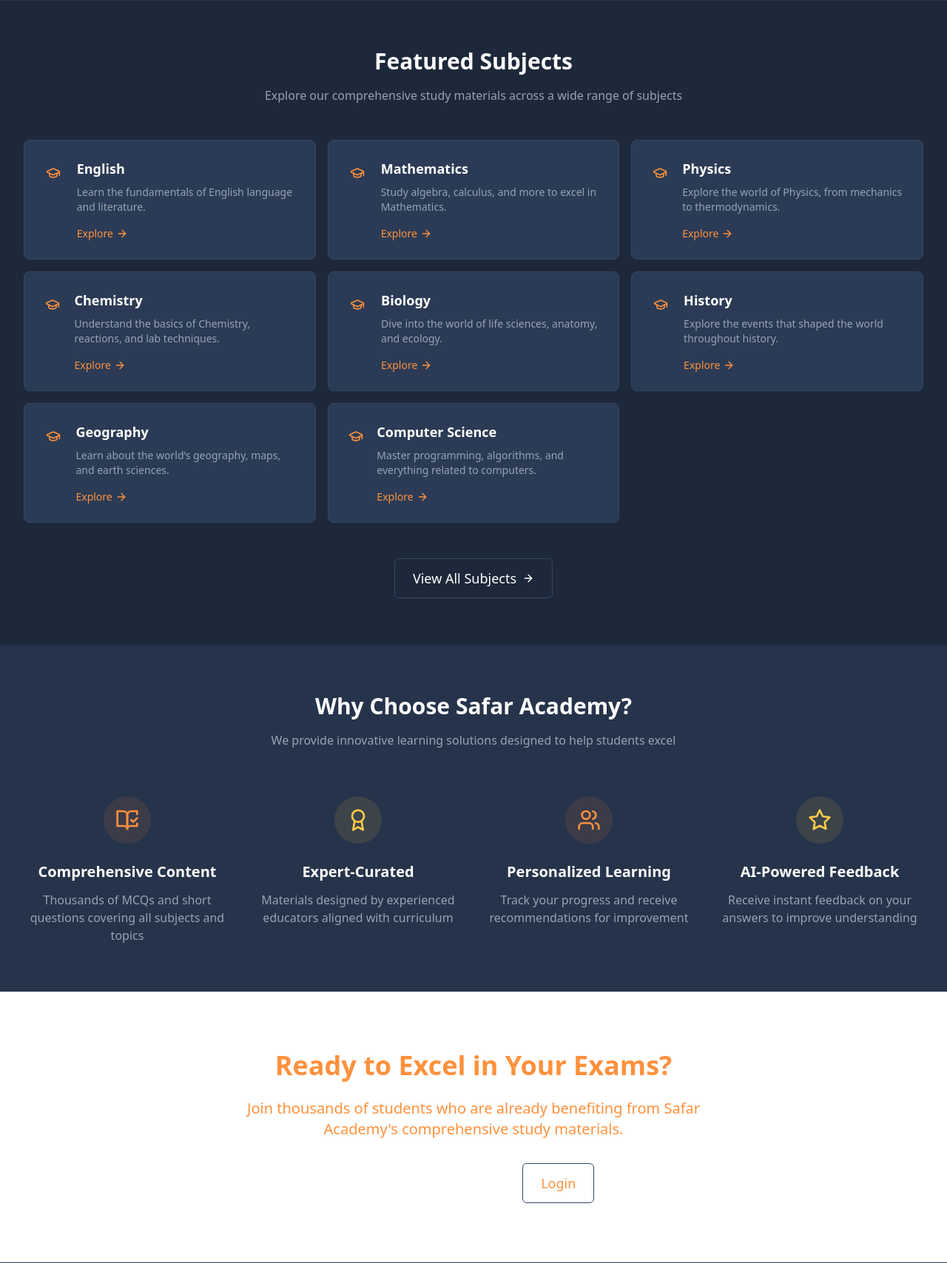
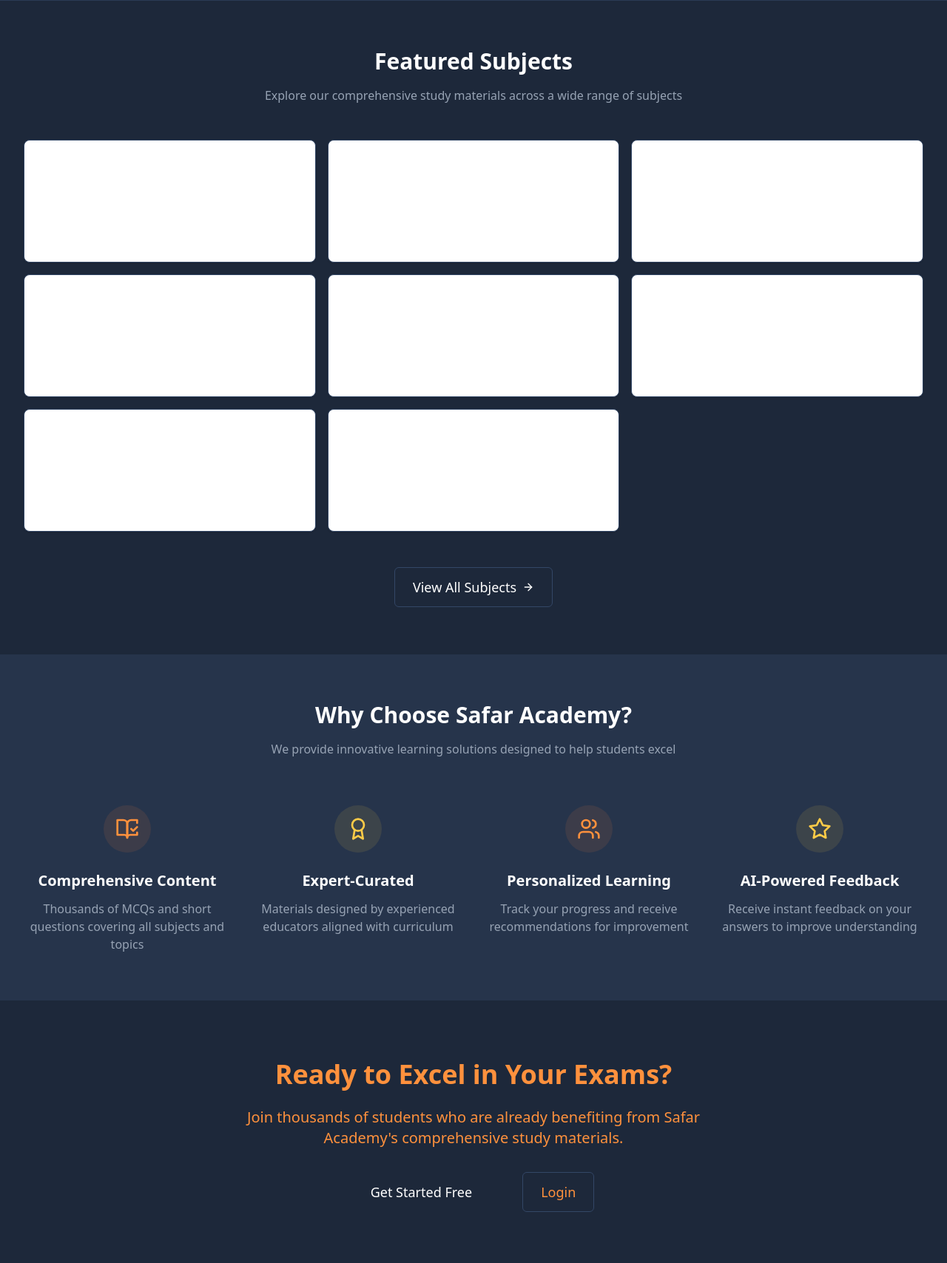
Before and after one commit to abdullahdep/django-hello-world, a Django app: page / in a window 1280 px wide. Shown: the part 707-2415 px from the top of the page at 74% size. Run offline with Django 4.2, Linux system fonts and the light colour scheme.

Commit message:
css almoste done

```diff
--- a/auth_app/templates/auth/login.html
+++ b/auth_app/templates/auth/login.html
@@ -120,7 +120,7 @@
     </style>
 </head>
 <body>
-    <main class="main-container">
+    <main class="dark-section main-container">
         <div class="form-container">
             <div class="form-header">
                 <h1>Welcome back</h1>
--- a/auth_app/templates/auth/register.html
+++ b/auth_app/templates/auth/register.html
@@ -140,7 +140,7 @@
     </style>
 </head>
 <body>
-    <main class="main-container">
+    <main class="dark-section main-container">
         <div class="form-container">
             <div class="form-header">
                 <h1>Create an account</h1>
--- a/layouts/templates/components/footer/footer.html
+++ b/layouts/templates/components/footer/footer.html
@@ -9,7 +9,8 @@
                     <span class="text-xl font-bold text-foreground">Safar Academy</span>
                 </a>
                 <p class="mt-4 grey-color text-muted-foreground">
-                    Your path to academic excellence. We provide comprehensive study materials for students in grades 9-12.
+                    Your path to academic excellence. We provide comprehensive study materials for students in grades
+                    9-12.
                 </p>
             </div>
 
@@ -17,22 +18,26 @@
                 <h3 class="text-lg font-semibold mb-4">Quick Links</h3>
                 <ul class=" grey-color space-y-2">
                     <li>
-                        <a href="{% url 'subjects' %}" class="text-muted-foreground hover:text-foreground transition-colors">
+                        <a href="{% url 'subjects' %}"
+                            class="text-muted-foreground hover:text-foreground transition-colors">
                             Subjects
                         </a>
                     </li>
                     <li>
-                        <a href="{% url 'dashboard' %}" class="text-muted-foreground hover:text-foreground transition-colors">
+                        <a href="{% url 'dashboard' %}"
+                            class="text-muted-foreground hover:text-foreground transition-colors">
                             Dashboard
                         </a>
                     </li>
                     <li>
-                        <a href="{% url 'premium' %}" class="text-muted-foreground hover:text-foreground transition-colors">
+                        <a href="{% url 'premium' %}"
+                            class="text-muted-foreground hover:text-foreground transition-colors">
                             Premium
                         </a>
                     </li>
                     <li>
-                        <a href="{% url 'about' %}" class="text-muted-foreground hover:text-foreground transition-colors">
+                        <a href="{% url 'about' %}"
+                            class="text-muted-foreground hover:text-foreground transition-colors">
                             About Us
                         </a>
                     </li>
@@ -72,25 +77,33 @@
 
             <div>
                 <h3 class="text-lg font-semibold mb-4">Contact Us</h3>
-                <ul class="grey-color   space-y-4">
-                    <li class="flex items-start">
-                        <i data-lucide="mail" class="h-5 w-5 mr-2 text-primary"></i>
-                        <span class="text-muted-foreground">info@safaracademy.com</span>
-                    </li>
-                    <li class="flex items-start">
-                        <i data-lucide="phone" class="h-5 w-5 mr-2 text-primary"></i>
-                        <span class="text-muted-foreground">+92-300-1234567</span>
-                    </li>
-                    <li class="flex items-start">
-                        <i data-lucide="map-pin" class="h-5 w-5 mr-2 text-primary"></i>
-                        <span class="text-muted-foreground">
-                            123 Education Street, Lahore, Pakistan
-                        </span>
-                    </li>
+                <ul class="grey-color space-y-4">
+                    <li class="flex items-start"><svg xmlns="http://www.w3.org/2000/svg" width="24" height="24"
+                            viewBox="0 0 24 24" fill="none" stroke="currentColor" stroke-width="2"
+                            stroke-linecap="round" stroke-linejoin="round"
+                            class="lucide primary-font lucide-mail h-5 w-5 mr-2 text-primary">
+                            <rect width="20" height="16" x="2" y="4" rx="2"></rect>
+                            <path d="m22 7-8.97 5.7a1.94 1.94 0 0 1-2.06 0L2 7"></path>
+                        </svg><span class="text-muted-foreground">info@safaracademy.com</span></li>
+                    <li class="flex items-start"><svg xmlns="http://www.w3.org/2000/svg" width="24" height="24"
+                            viewBox="0 0 24 24" fill="none" stroke="currentColor" stroke-width="2"
+                            stroke-linecap="round" stroke-linejoin="round"
+                            class="lucide primary-font lucide-phone h-5 w-5 mr-2 text-primary">
+                            <path
+                                d="M22 16.92v3a2 2 0 0 1-2.18 2 19.79 19.79 0 0 1-8.63-3.07 19.5 19.5 0 0 1-6-6 19.79 19.79 0 0 1-3.07-8.67A2 2 0 0 1 4.11 2h3a2 2 0 0 1 2 1.72 12.84 12.84 0 0 0 .7 2.81 2 2 0 0 1-.45 2.11L8.09 9.91a16 16 0 0 0 6 6l1.27-1.27a2 2 0 0 1 2.11-.45 12.84 12.84 0 0 0 2.81.7A2 2 0 0 1 22 16.92z">
+                            </path>
+                        </svg><span class="text-muted-foreground">+92-300-1234567</span></li>
+                    <li class="flex items-start"><svg xmlns="http://www.w3.org/2000/svg" width="24" height="24"
+                            viewBox="0 0 24 24" fill="none" stroke="currentColor" stroke-width="2"
+                            stroke-linecap="round" stroke-linejoin="round"
+                            class="lucide primary-font lucide-map-pin h-5 w-5 mr-2 text-primary">
+                            <path d="M20 10c0 6-8 12-8 12s-8-6-8-12a8 8 0 0 1 16 0Z"></path>
+                            <circle cx="12" cy="10" r="3"></circle>
+                        </svg><span class="text-muted-foreground ">123 Education Street, Lahore, Pakistan</span></li>
                 </ul>
             </div>
         </div>
-            <script src="https://cdn.jsdelivr.net/npm/@tailwindcss/browser@4"></script>
+        <script src="https://cdn.jsdelivr.net/npm/@tailwindcss/browser@4"></script>
 
 
         <div class="mt-12 pt-8 border-t border-border grey-color">
--- a/layouts/templates/components/header/header.html
+++ b/layouts/templates/components/header/header.html
@@ -62,7 +62,10 @@ footer{
 }
 body{
         color:white;
+            background-color: #1D283A;
+
 }
+
 *{    border-color: hsl(217 33% 30%);
 }
 .yellow-background{
@@ -156,8 +159,21 @@ body{
             <!-- Mobile menu button -->
             <div class="flex md:hidden items-center">
                 <button id="mobile-menu-button" class="text-foreground p-2 rounded-md focus:outline-none">
-                    <i data-lucide="menu" class="h-6 w-6 menu-icon"></i>
-                    <i data-lucide="x" class="h-6 w-6 hidden close-icon"></i>
+                    <!-- Menu Icon -->
+                    <svg xmlns="http://www.w3.org/2000/svg" width="24" height="24" viewBox="0 0 24 24"
+                         fill="none" stroke="currentColor" stroke-width="2" stroke-linecap="round"
+                         stroke-linejoin="round" class="menu-icon h-6 w-6">
+                        <line x1="4" x2="20" y1="12" y2="12"></line>
+                        <line x1="4" x2="20" y1="6" y2="6"></line>
+                        <line x1="4" x2="20" y1="18" y2="18"></line>
+                    </svg>
+                    <!-- Close Icon -->
+                    <svg xmlns="http://www.w3.org/2000/svg" width="24" height="24" viewBox="0 0 24 24"
+                         fill="none" stroke="currentColor" stroke-width="2" stroke-linecap="round"
+                         stroke-linejoin="round" class="close-icon h-6 w-6 hidden">
+                        <path d="M18 6 6 18"></path>
+                        <path d="m6 6 12 12"></path>
+                    </svg>
                 </button>
             </div>
         </div>
@@ -197,7 +213,7 @@ body{
                     <a href="{% url 'login' %}" class="block px-3 py-2 border border-border rounded-md text-base font-medium text-foreground hover:bg-accent text-center">
                         Login
                     </a>
-                    <a href="{% url 'register' %}" class="block px-3 py-2 bg-primary text-white rounded-md text-base font-medium hover:bg-primary/90 text-center">
+                    <a href="{% url 'register' %}" class="block primary px-3 py-2 bg-primary text-white rounded-md text-base font-medium hover:bg-primary/90 text-center">
                         Register
                     </a>
                 </div>
@@ -210,15 +226,23 @@ body{
 document.addEventListener('DOMContentLoaded', function() {
     const menuButton = document.getElementById('mobile-menu-button');
     const mobileMenu = document.getElementById('mobile-menu');
-        const menuIcon = document.querySelector('.menu-icon');
-        const closeIcon = document.querySelector('.close-icon');
+    const menuIcon = menuButton.querySelector('.menu-icon');
+    const closeIcon = menuButton.querySelector('.close-icon');
 
-        if (menuButton && mobileMenu && menuIcon && closeIcon) {
-            menuButton.addEventListener('click', function() {
+    function toggleMenu() {
         mobileMenu.classList.toggle('hidden');
         menuIcon.classList.toggle('hidden');
         closeIcon.classList.toggle('hidden');
-            });
+    }
+
+    // Toggle menu on button click
+    menuButton.addEventListener('click', toggleMenu);
+
+    // Close menu on ESC key
+    document.addEventListener('keydown', function(event) {
+        if (event.key === 'Escape' && !mobileMenu.classList.contains('hidden')) {
+            toggleMenu();
         }
     });
+});
 </script>
--- a/layouts/urls.py
+++ b/layouts/urls.py
@@ -11,5 +11,4 @@ urlpatterns = [
     path('contact/', views.contact, name='contact'),
     path('about/', views.about, name='about'),
     path('subject_detail/', views.subject_detail, name='subject_detail'),
-    path('english/', views.english, name='english'),
 ]
--- a/pages/templates/chapter_detail.html
+++ b/pages/templates/chapter_detail.html
@@ -1,3 +1,5 @@
+   <!--  chapter topics page  -->
+
 {% extends 'layouts/layouts.html' %}
 {% load static %}
 
--- a/pages/templates/components/subject_card.html
+++ b/pages/templates/components/subject_card.html
@@ -1,36 +1,21 @@
 <!-- subject_card.html -->
-<a href="{% url 'subject_detail' subject_name|slugify %}"
-class="block p-6 bg-card rounded-lg border card-behaviour border-border hover:border-primary transition-all">
+<a href="{% url 'subject_detail' subject_name|slugify %}" class="block h-full transition-all duration-300 hover:border-primary border rounded-lg p-4 bg-white shadow-sm">
     <!-- Header -->
-    <div class="flex items-start">
+    <div class="mb-4">
         <!-- Icon for the subject -->
-        <div class="h-10 w-10 bg-accent rounded-lg primary-font flex items-center justify-center mr-4"><svg
-                xmlns="http://www.w3.org/2000/svg" width="24" height="24" viewBox="0 0 24 24" fill="none"
-                stroke="currentColor" stroke-width="2" stroke-linecap="round" stroke-linejoin="round"
-                class="lucide lucide-graduation-cap h-5 w-5 text-primary">
-                <path
-                    d="M21.42 10.922a1 1 0 0 0-.019-1.838L12.83 5.18a2 2 0 0 0-1.66 0L2.6 9.08a1 1 0 0 0 0 1.832l8.57 3.908a2 2 0 0 0 1.66 0z">
-                </path>
-                <path d="M22 10v6"></path>
-                <path d="M6 12.5V16a6 3 0 0 0 12 0v-3.5"></path>
-            </svg></div>
-            <div>
-            <!-- Subject Name -->
-            <h3 class="font-semibold text-lg mb-2">{{ subject_name }}</h3>
+        <div class="w-10 h-10 bg-accent rounded-lg flex items-center justify-center mb-2">
+            <!-- Placeholder Icon (Change to actual icon) -->
+            <svg xmlns="http://www.w3.org/2000/svg" class="h-6 w-6 text-primary" fill="none" viewBox="0 0 24 24" stroke="currentColor">
+                <path stroke-linecap="round" stroke-linejoin="round" stroke-width="2" d="M12 6v12m8-12v12M4 6v12" />
+            </svg>
+        </div>
 
-            <!-- Subject Description -->
-            <p class="text-muted-foreground  grey-color text-sm">
-                {{ subject_info.description }}
+        <!-- Subject Name -->
+        <h3 class="text-lg font-semibold">{{ subject_name }}</h3>
 
-            </p>
-
-            <div class="mt-4 flex items-center primary-font text-primary"><span class="text-sm font-medium">Explore</span><svg
-                    xmlns="http://www.w3.org/2000/svg" width="24" height="24" viewBox="0 0 24 24" fill="none"
-                    stroke="currentColor" stroke-width="2" stroke-linecap="round" stroke-linejoin="round"
-                    class="lucide lucide-arrow-right h-4 w-4 ml-1">
-                    <path d="M5 12h14"></path>
-                    <path d="m12 5 7 7-7 7"></path>
-                </svg></div>
-        </div>
+        <!-- Subject Description -->
+        <p class="text-muted-foreground text-sm">
+            {{ subject_info.description }}
+        </p>
     </div>
 </a>
--- a/pages/templates/index/index.html
+++ b/pages/templates/index/index.html
@@ -22,7 +22,7 @@
                         <div class="flex flex-wrap gap-4">
                             {% if user.is_authenticated %}
                             <a href="{% url 'dashboard' %}"
-                                class="inline-flex items-center justify-center px-6 py-3 bg-primary text-white rounded-md text-lg font-medium hover:bg-primary/90 transition-colors">
+                                class="inline-flex primary items-center justify-center px-6 py-3 bg-primary text-white rounded-md text-lg font-medium hover:bg-primary/90 transition-colors">
                                 Go to Dashboard <i data-lucide="arrow-right" class="ml-2 h-5 w-5"></i>
                             </a>
                             {% else %}
@@ -250,10 +250,10 @@
                     Join thousands of students who are already benefiting from Safar Academy's comprehensive study
                     materials.
                 </p>
-                <div class="flex flex-wrap justify-center gap-4">
+                <div class="flex flex-wrap  justify-center gap-4">
                     {% if user.is_authenticated %}
                     <a href="{% url 'dashboard' %}"
-                        class="inline-flex items-center justify-center px-6 py-3 bg-primary text-white rounded-md text-lg font-medium hover:bg-primary/90 transition-colors">
+                        class="inline-flex items-center  justify-center px-6 py-3 bg-primary text-white rounded-md text-lg font-medium hover:bg-primary/90 transition-colors">
                         Go to Dashboard <i data-lucide="arrow-right" class="ml-2 h-5 w-5"></i>
                     </a>
                     {% if not user.profile.is_premium %}
--- a/pages/templates/premium/premium-banner.html
+++ b/pages/templates/premium/premium-banner.html
@@ -1,6 +1,6 @@
 
 
-<div class="animate-fade-in bg-gradient-to-r from-primary/20 via-primary/10 to-transparent rounded-lg border border-primary/30 p-4 sm:p-6 mb-8">
+<div class="animate-fade-in card-behaviour bg-gradient-to-r from-primary/20 via-primary/10 to-transparent rounded-lg border border-primary/30 p-4 sm:p-6 mb-8">
     <div class="flex flex-col sm:flex-row items-start sm:items-center justify-between">
         <div class="flex-1">
             <div class="flex items-center">
```
Also changed, not shown: pages/templates/components/subject_list.html (+10 -42 lines), pages/templates/subject_detail.html (+4 -4 lines), globalvar.py (line endings or trailing spaces), pages/templates/components/chapter_card.html (deleted). Lines whose indentation alone changed are shown as unchanged.
